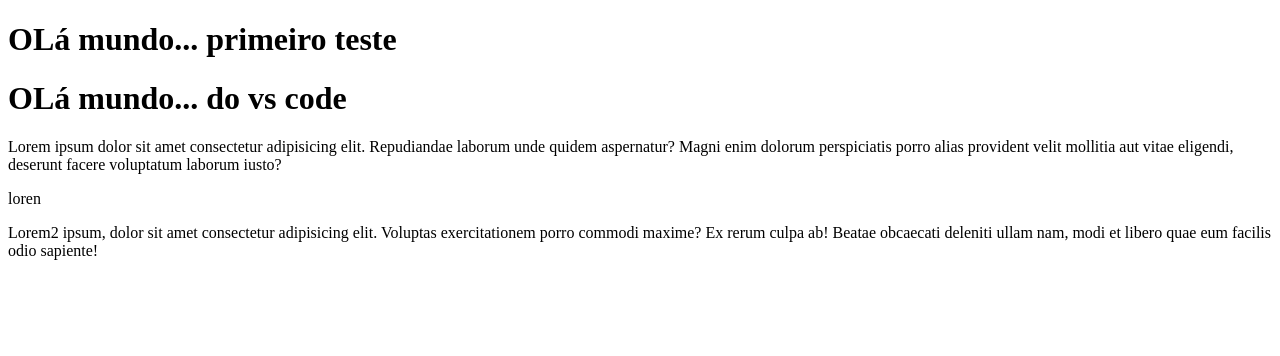
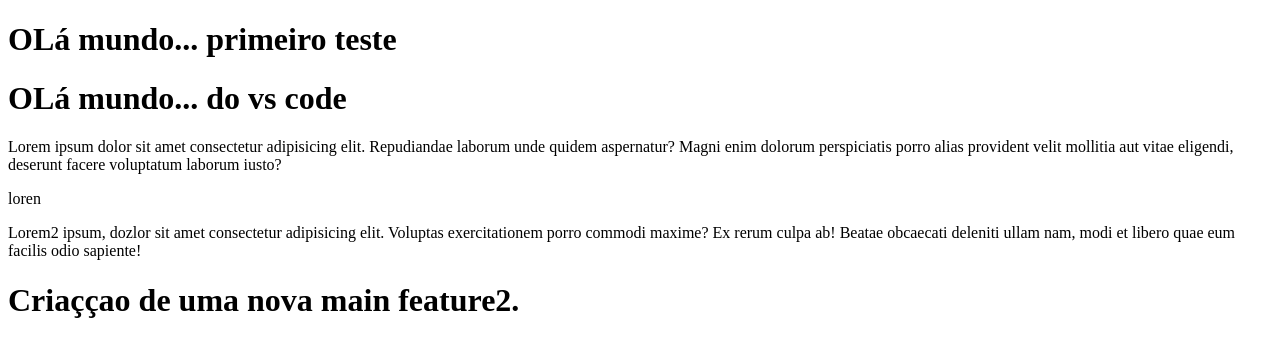
Before and after one commit to alanrene013/codes1, a plain HTML site: page index.html in a window 1280 px wide. Drawn offline with Linux system fonts and the light colour scheme.

Commit message:
Criaççao de uma nova main feature2.

```diff
--- a/index.html
+++ b/index.html
@@ -11,7 +11,7 @@
     <h1>OLá mundo... do vs code</h1>
     <p>Lorem ipsum dolor sit amet consectetur adipisicing elit. Repudiandae laborum unde quidem aspernatur? Magni enim dolorum perspiciatis porro alias provident velit mollitia aut vitae eligendi, deserunt facere voluptatum laborum iusto?</p>
     <p> loren<p>
-    <p>Lorem2 ipsum, dolor sit amet consectetur adipisicing elit. Voluptas exercitationem porro commodi maxime? Ex rerum culpa ab! Beatae obcaecati deleniti ullam nam, modi et libero quae eum facilis odio sapiente!</p>
-
+    <p>Lorem2 ipsum, dozlor sit amet consectetur adipisicing elit. Voluptas exercitationem porro commodi maxime? Ex rerum culpa ab! Beatae obcaecati deleniti ullam nam, modi et libero quae eum facilis odio sapiente!</p>
+    <h1>Criaççao de uma nova main feature2.</h1>
 </body>
 </html>
```
